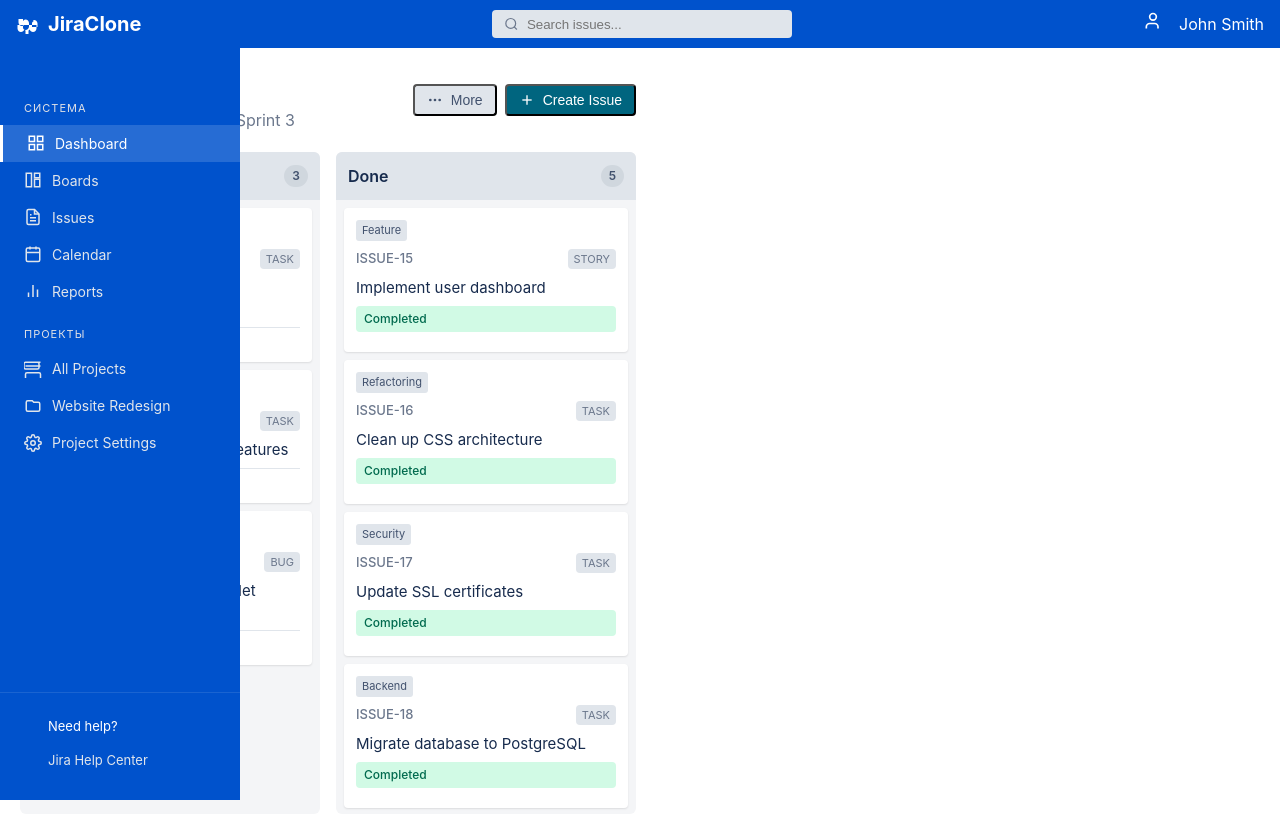
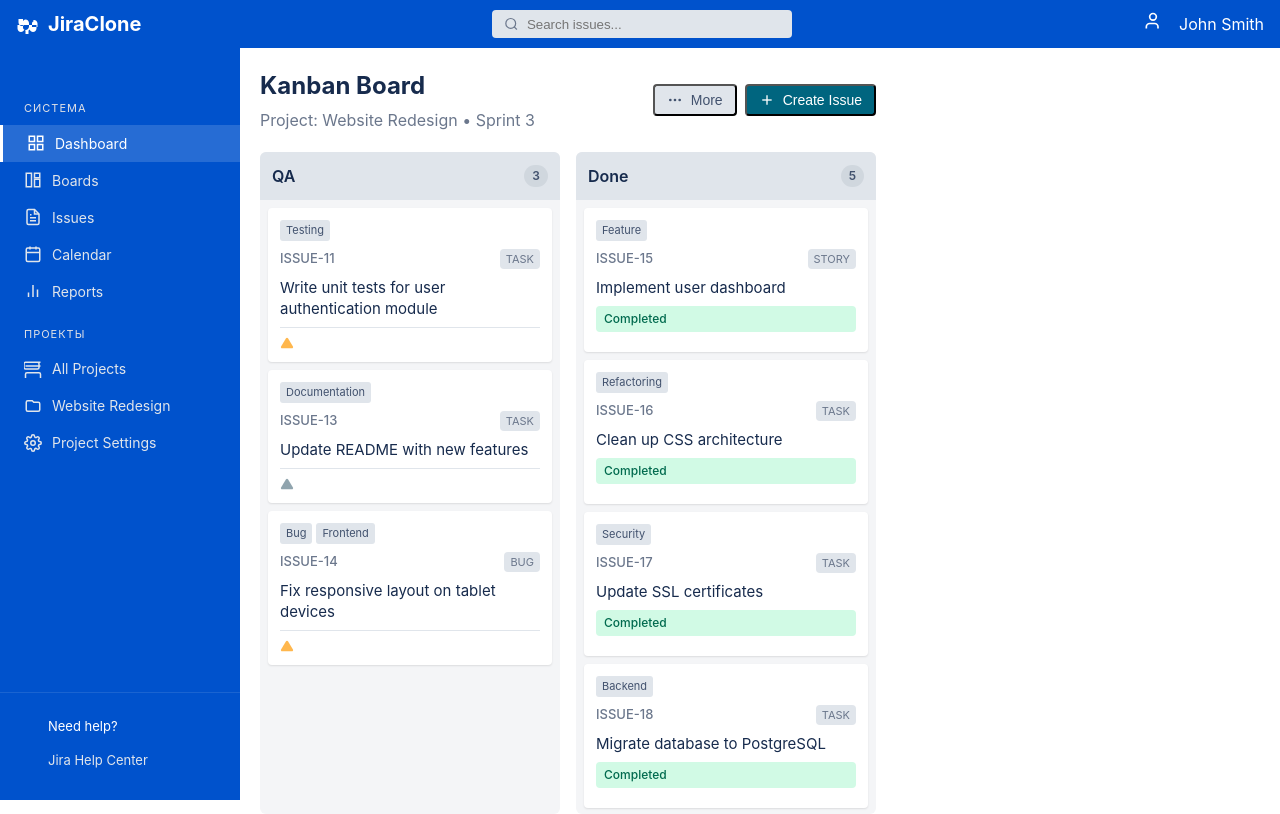
Before and after one commit to kelebek-max/tasks-res, a PHP site: page / in a window 1280 px wide. Run offline with PHP 8.4, Linux system fonts and the light colour scheme.

Commit message:
Fix: add margin-left to board-container to offset fixed sidebar
Co-Authored-By: Devin AI <158243242+devin-ai-integration[bot]@users.noreply.github.com>

```diff
--- a/styles.css
+++ b/styles.css
@@ -150,6 +150,7 @@ header {
 /* Board layout */
 .board-container {
     padding: 20px;
+    margin-left: 240px;
     margin-top: 48px;
     height: calc(100vh - 48px);
 }
```
